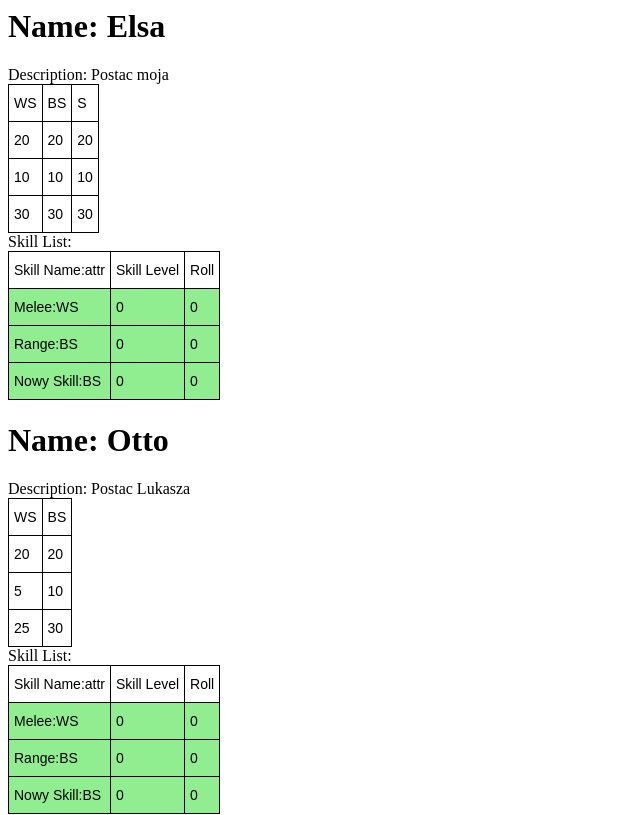
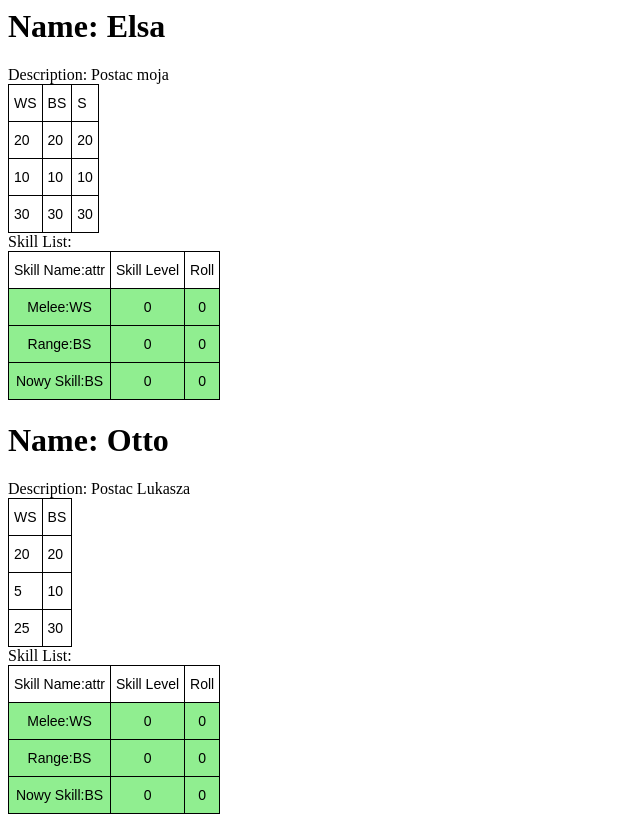
Before and after one commit to hiddenratel/angular-hcdvlt, an Angular app: page / in a window 1280 px wide. Shown: the top 815 px of the page, without its empty margins (0-640 px from the left). Built offline with nearby package versions, Linux system fonts and the light colour scheme.

Commit message:
1 file modified

```diff
--- a/src/app/char-skills.component.css
+++ b/src/app/char-skills.component.css
@@ -1,6 +1,6 @@
 .tg  {border-collapse:collapse;border-spacing:0;}
 .tg td{font-family:Arial, sans-serif;font-size:14px;padding:10px 5px;border-style:solid;border-width:1px;overflow:hidden;word-break:normal;border-color:black;}
 .tg th{font-family:Arial, sans-serif;font-size:14px;font-weight:normal;padding:10px 5px;border-style:solid;border-width:1px;overflow:hidden;word-break:normal;border-color:black;}
-.tg .tg-mnhx{background-color:lightcoral;text-align:left;vertical-align:top}
-.tg .tg-0lax{text-align:left;vertical-align:top}
-.tg .tg-kd4e{background-color:lightgreen;text-align:left;vertical-align:top}
+.tg .tg-mnhx{background-color:lightcoral;text-align:center;vertical-align:top}
+.tg .tg-0lax{text-align:center;vertical-align:top}
+.tg .tg-kd4e{background-color:lightgreen;text-align:center;vertical-align:top}
```
